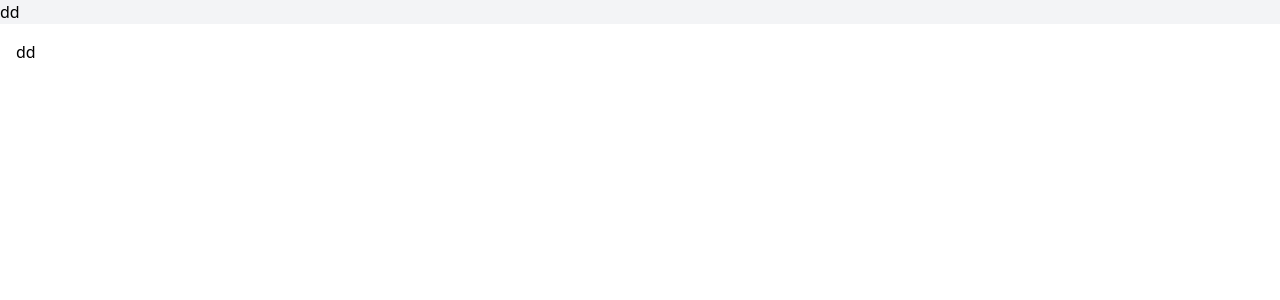
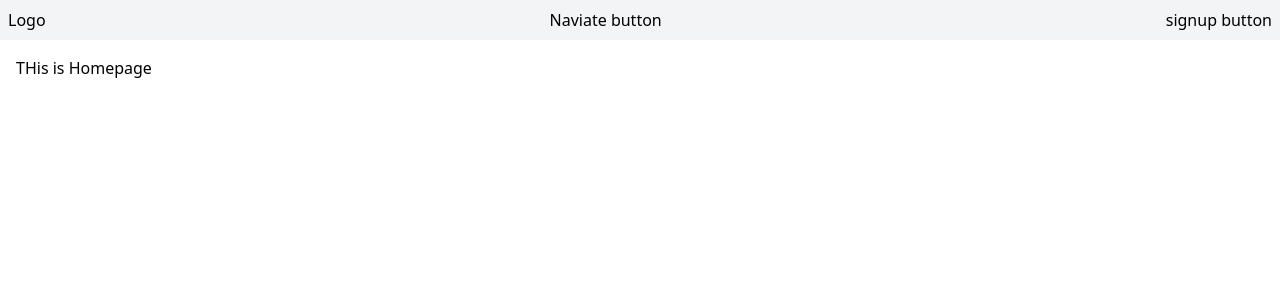
Before and after one commit to terter21002/kpelle-language-platform, a React (Vite) app in the folder frontend/: page / in a window 1280 px wide. Shown: the top 300 px of the page. Built offline with nearby package versions, Linux system fonts and the light colour scheme.

Commit message:
fix(frontend): initial navbar

```diff
--- a/frontend/src/components/_common/DashboardHeader.component.tsx
+++ b/frontend/src/components/_common/DashboardHeader.component.tsx
@@ -3,8 +3,10 @@ import { NavLink } from "react-router-dom";
 
 const DashboardHeader = () => {
   return (
-    <div>
-      <div>dd</div>
+    <div className="p-2 flex items-center justify-between">
+      <div>Logo</div>
+      <div>Naviate button</div>
+      <div>signup button</div>
     </div>
   );
 };
--- a/frontend/src/pages/home/index.jsx
+++ b/frontend/src/pages/home/index.jsx
@@ -1,7 +1,7 @@
 const Home = () => {
   return (
     <div>
-      <div>dd</div>
+      <div>THis is Homepage</div>
     </div>
   );
 };
--- a/frontend/src/pages/language/index.jsx
+++ b/frontend/src/pages/language/index.jsx
@@ -1,7 +1,7 @@
 const Language = () => {
   return (
     <div>
-      <div>d</div>
+      <div>This is language selection page.</div>
     </div>
   );
 };
```
